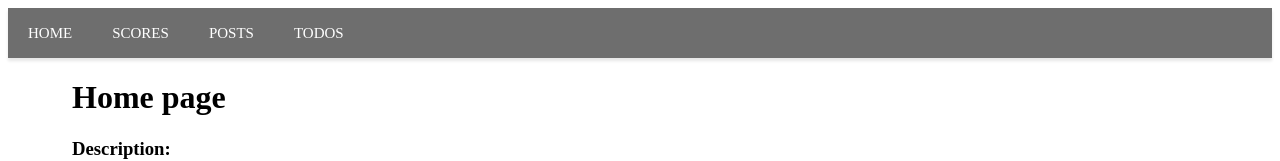
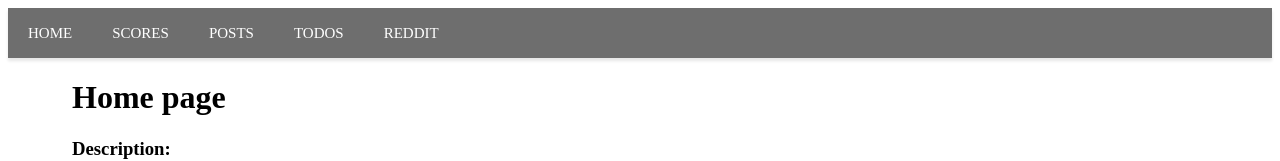
Before and after one commit to cunnellp5/MiniApps, a SvelteKit app: page / in a window 1280 px wide. Shown: the top 161 px of the page. Built offline with nearby package versions, Linux system fonts and the light colour scheme.

Commit message:
clean up

```diff
--- a/src/routes/+layout.svelte
+++ b/src/routes/+layout.svelte
@@ -3,6 +3,7 @@
   <a class="hover-line" href="/scores">Scores</a>
   <a class="hover-line" href="/posts">Posts</a>
   <a class="hover-line" href="/todo">Todos</a>
+  <a class="hover-line" href="/r">Reddit</a>
 </nav>
 
 <main>
@@ -17,8 +18,6 @@
 
   nav {
     position: relative;
-    /* margin: 270px auto 0; */
-    /* width: 520px; */
     height: 50px;
     background-color: #6e6e6e;
     font-size: 0;
--- a/src/routes/+page.js
+++ /dev/null
@@ -1,3 +0,0 @@
-// export const prerender = true;
-// export const ssr = false;
-// export const csr = false;
```
Also changed, not shown: 1 other file (tests, documents, lock files or other folders).
